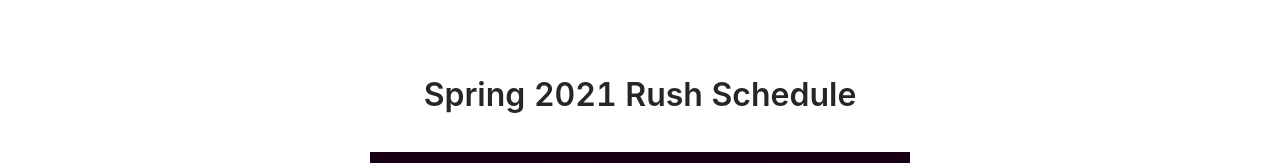
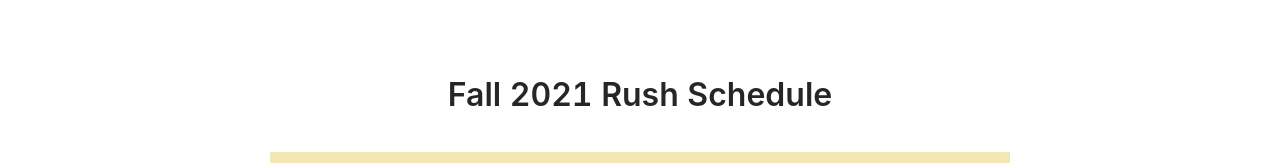
Before and after one commit to williamtnguyen/SJSU-TT, a React (Create React App) app in the folder frontend-v2/: page /rush in a window 1280 px wide. Shown: the part 610-773 px from the top of the page. Built offline with nearby package versions, Linux system fonts and the light colour scheme.

Commit message:
Added rush info

```diff
--- a/frontend-v2/src/pages/rush.js
+++ b/frontend-v2/src/pages/rush.js
@@ -3,7 +3,7 @@ import { Helmet } from 'react-helmet';
 import { Row, Col, Divider } from 'antd';
 import rushStyles from '../styles/pages/rush.module.scss';
 import rushBanner from '../images/rush-banner.jpg';
-import rushSchedule from '../images/springrushschedule.png';
+import rushSchedule from '../images/rush-F21.png';
 
 const Rush = () => {
   return (
@@ -31,7 +31,7 @@ const Rush = () => {
           <div className="container">
             <Row className={rushStyles.schedule__row}>
               <Col md={15} className={rushStyles.schedule__col}>
-                <h1 className={rushStyles.title}>Spring 2021 Rush Schedule</h1>
+                <h1 className={rushStyles.title}>Fall 2021 Rush Schedule</h1>
                 <img src={rushSchedule} alt="rush-schedule" />
               </Col>
             </Row>
```
Also changed, not shown: frontend-v2/src/images/rush-F21.png (added).
